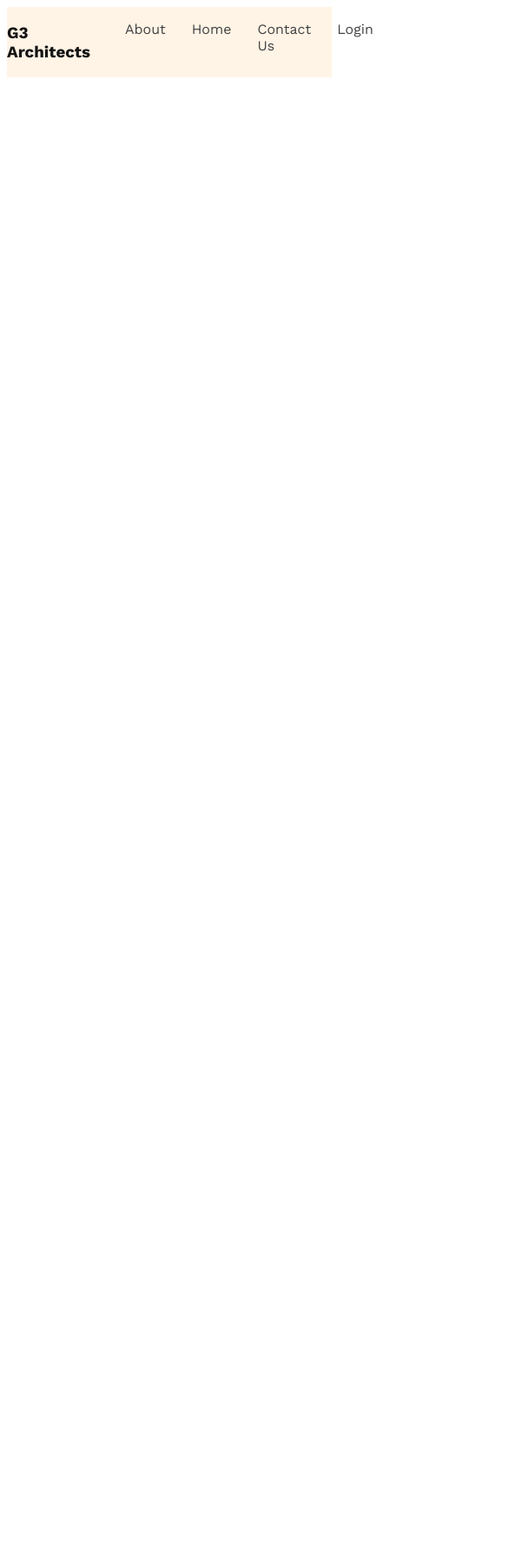
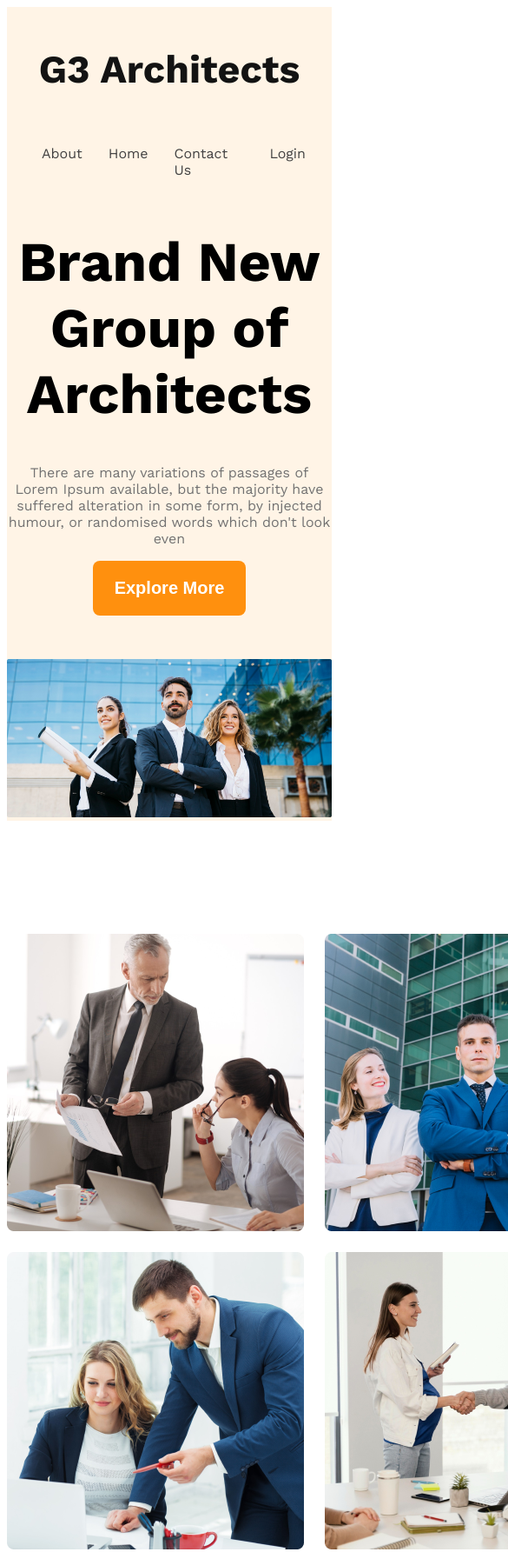
Before and after one commit to Tofazzal-13/architects, a plain HTML site: page index.html in a window 390 px wide. Shown: the top 1785 px of the page at 87% size, 585 px wide, since content can reach past the window. Before the commit the page ends 844 px from the top, so only its background shows below. Drawn offline with nearby package versions, Linux system fonts and the light colour scheme.

Commit message:
feature part added

```diff
--- a/index.html
+++ b/index.html
@@ -9,7 +9,7 @@
 <body class="work_sans_font ">
     <header class="bg_color">
         <nav class="navbar display_flex">
-            <h3 class="dark_01">G3 Architects</h3>
+            <h3 class="dark_01 brand">G3 Architects</h3>
             <ul class="display_flex">
                 <li class="nav_item"><a href="" class="nav_link dark_02">About</a></li>
                 <li class="nav_item"><a href="" class="nav_link dark_02">Home</a></li>
@@ -18,11 +18,30 @@
             </ul>
         </nav>
         <div class="banner">
-
+            <div class="banner_content">
+                <h1 class="banner_title">Brand New Group of Architects</h1>
+                <p class="banner_description dark_03">There are many variations of passages of Lorem Ipsum available, but the majority have suffered alteration in some form, by injected humour, or randomised words which don't look even</p>
+                <button class="btn_primary">Explore More</button>
+            </div>
+            <div class="banner_img">
+                <img src="./images/banner.png" alt="">
+            </div>
         </div>
     </header>
     <main>
-
+        <section class="teams">
+            <div class="team_img_container">
+                <img src="./images/team1.png" alt="two architect discussing about design">
+                <img src="./images/team2.png" alt="two architect discussing about design">
+                <img src="./images/team3.png" alt="two architect discussing about design">
+                <img src="./images/team4.png" alt="two architect discussing about design">
+            </div>
+            <div class="our_feature">
+                <h3 class="feature_title"><span class="dark_02" id="quick_list">Quick list</span> <span id="our" class="dark_01">of Our</span> <span id="Features" >Features</span></h3>
+                <p class="feature_description">There are many variations of passages of Lorem Ipsum available, but the majority have suffered alteration in some form, by injected humour, or randomised words which don't look even</p>
+                <button class="btn_primary">Explore More</button>
+            </div>
+        </section>
     </main>
     <footer>
 
--- a/style/style.css
+++ b/style/style.css
@@ -9,7 +9,8 @@
 
 
 /* share styles  */
-.display_flex{
+.display_flex,
+.teams{
     display: flex;
 }
 .bg_color{
@@ -25,12 +26,36 @@
 .dark_03{
     color: #727272;
 }
-
+.btn_primary{
+    background-color: #FF900E;
+    color: white;
+    padding: 20px 25px;
+    font-size: 1.25rem;
+    font-weight: 600;
+    border: none;
+    border-radius: 8px;
+    -webkit-border-radius: 8px;
+    -moz-border-radius: 8px;
+    -ms-border-radius: 8px;
+    -o-border-radius: 8px;
+}
+main{
+    max-width: 1440px;
+    margin: 0 auto;
+}
+main> section{
+    margin-top: 130px;
+}
 /* header styles */
 
 /* navbar styles */
+.brand{
+    font-weight: 700;
+    font-size: 2.8rem;
+}
 .navbar{
   justify-content: space-between;
+  align-items: center;
 }
 .nav_item{
     list-style: none;
@@ -44,3 +69,51 @@
     max-width: 1440px;
     margin: 0 auto;
 }
+/* banner styles */
+.banner_content{
+    max-width: 850px;
+    margin: 0 auto;
+    text-align: center;
+    margin-bottom: 50px;
+}
+.banner_title{
+    font-weight: 700;
+    font-size: 4rem;
+}
+.banner_img img{
+    width: 100%;
+}
+/* feature team  */
+.teams{
+    align-items: center;
+}
+.team_img_container{
+    display: grid;
+    grid-template-columns: repeat(2,1fr);
+    gap: 24px;
+}
+.our_feature{
+    margin-left: 130px;
+    max-width: 530px;
+}
+.feature_title{
+    font-size: 2.8rem;
+}
+#quick_list{
+    font-weight: 500;
+}
+#our{
+    font-weight: bold;
+}
+#Features{
+    color: #FF900E;
+    font-weight: bold;
+}
+/* responsive media query */
+
+@media screen and (max-width:576px){
+    .navbar,
+    .nav_link{
+        flex-direction: column;
+    }
+}
```
